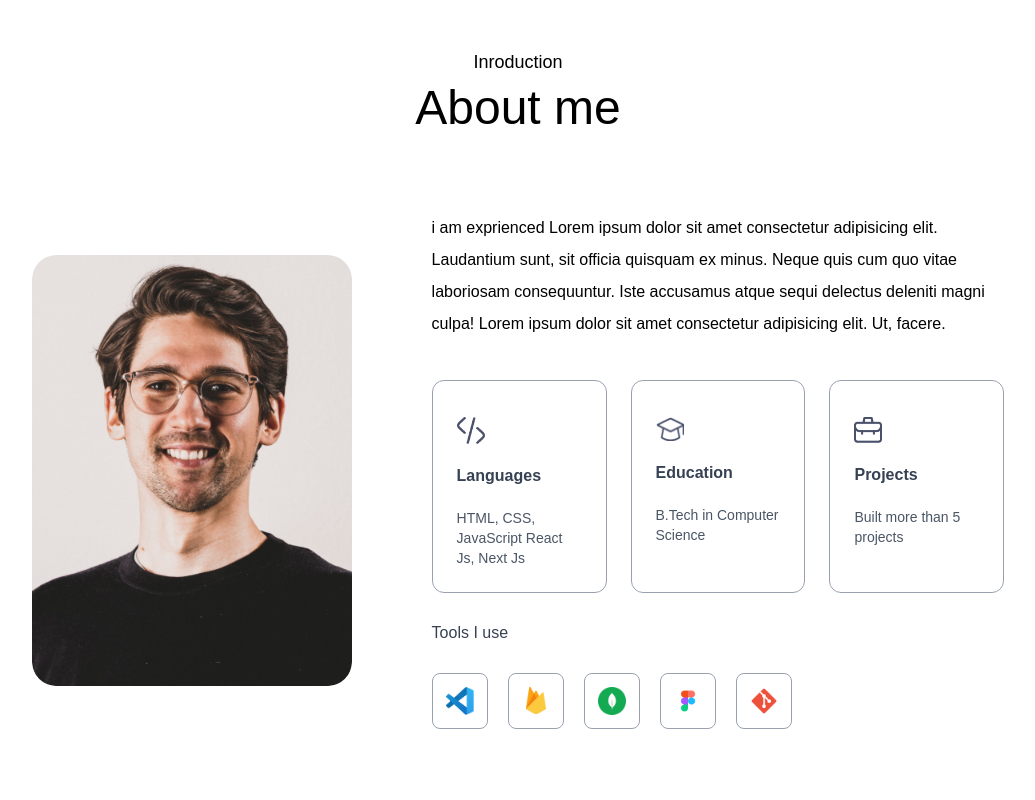
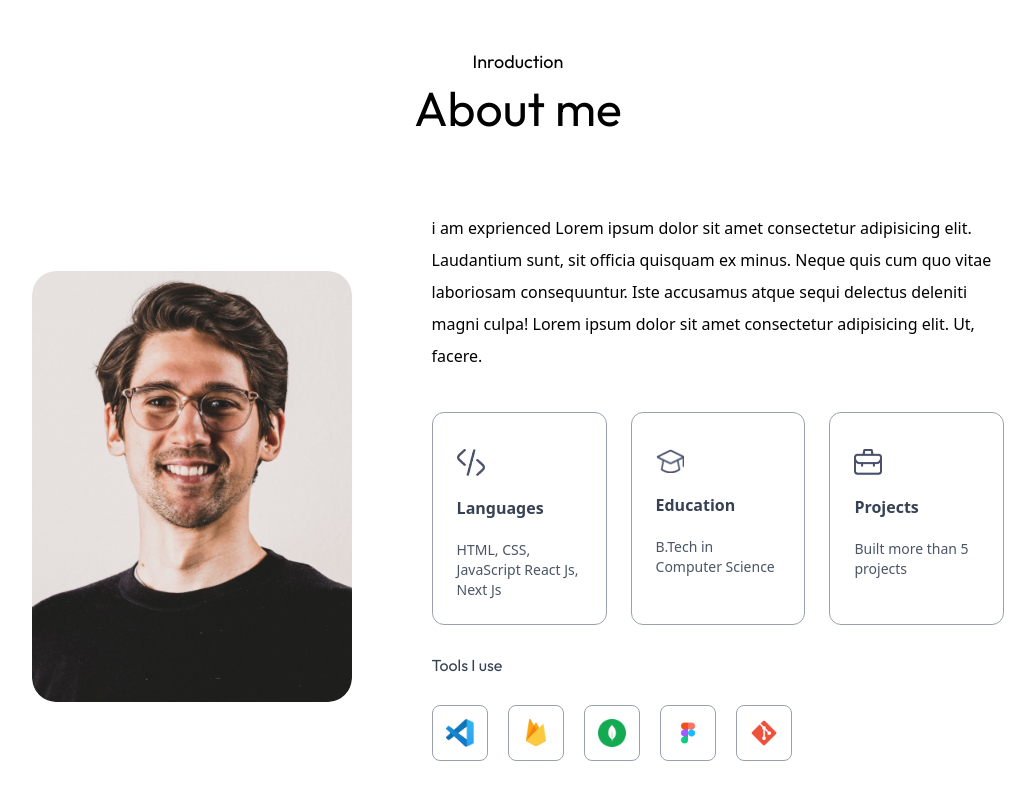
Before and after one commit to MogesBekele/portfolio-in-nextjs, a Next.js app: page / in a window 1280 px wide. Shown: the part 880-1680 px from the top of the page, without its empty margins (122-1157 px from the left). Built offline with nearby package versions, Linux system fonts and the light colour scheme; a web font is replaced by a local one.

Commit message:
fix the font issue

```diff
--- a/app/globals.css
+++ b/app/globals.css
@@ -6,7 +6,6 @@
 @theme inline {
    --font-main : var(--font-outfit);
    --font-ovo: var(--font-ovo)
-  --font-display: "Satoshi", "sans-serif";
   --color-lightHover: "#fcf4ff"
   --color-darkHover: "#2a004a"
   --color-darkTheme: '#11001F'
--- a/app/layout.tsx
+++ b/app/layout.tsx
@@ -24,7 +24,7 @@ export default function RootLayout({
   return (
     <html lang="en" className="scroll-smooth">
       <body
-        className={`${outfit.className} ${ovo.className} antialiased leading-8 overflow-x-hidden`}
+        className={`${outfit.variable} ${ovo.variable} antialiased leading-8 overflow-x-hidden`}
       >
         {children}
       </body>
--- a/components/About.tsx
+++ b/components/About.tsx
@@ -16,7 +16,7 @@ const About = () => {
           />
         </div>
         <div className="flex-1 ">
-          <p className=" mb-10 max-w-2xl font-main">
+          <p className=" mb-10 max-w-2xl font-ovo">
             i am exprienced Lorem ipsum dolor sit amet consectetur adipisicing
             elit. Laudantium sunt, sit officia quisquam ex minus. Neque quis cum
             quo vitae laboriosam consequuntur. Iste accusamus atque sequi
```
